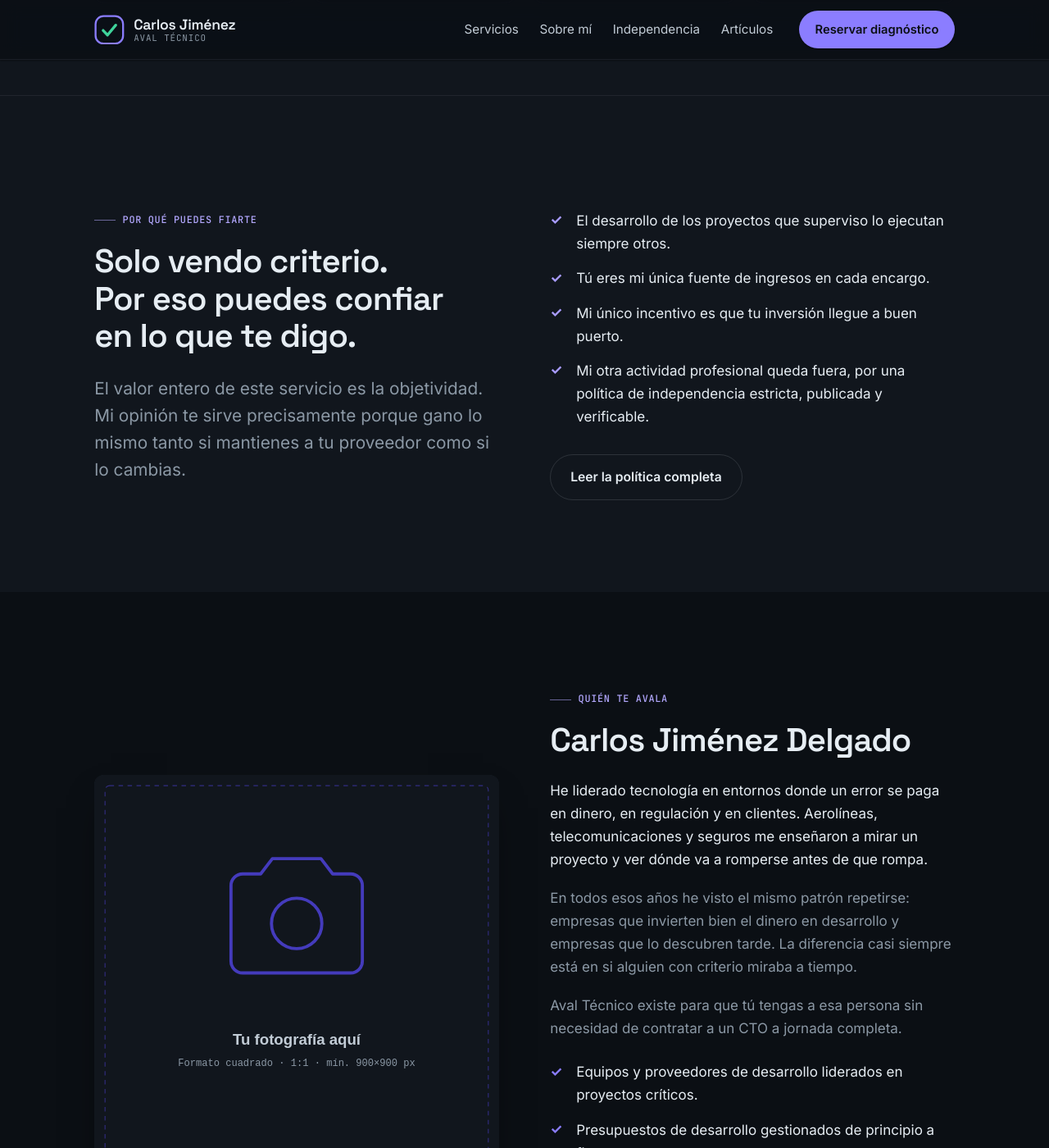
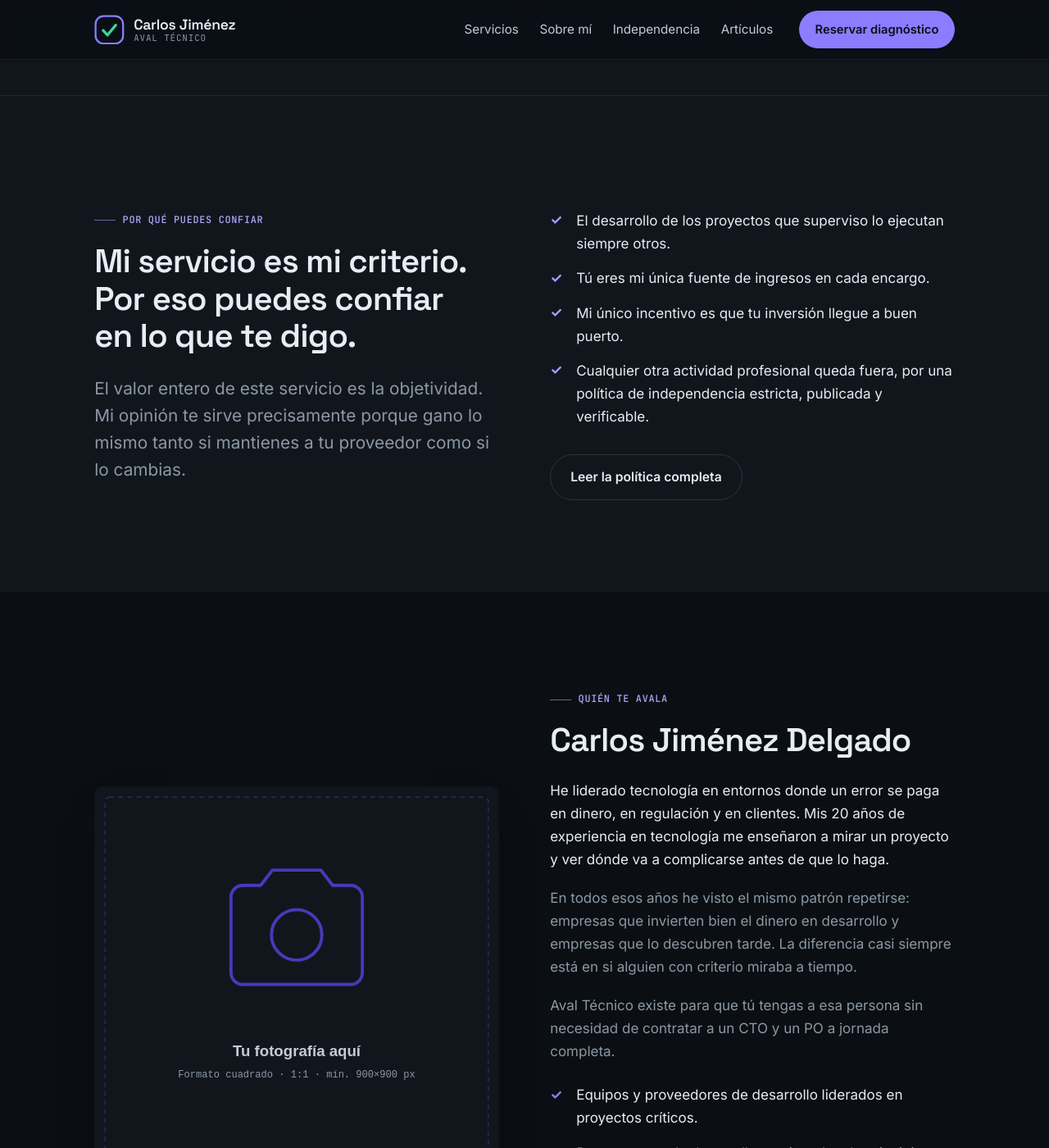
Before and after one commit to Kibarai/AvalTecnico, a Jekyll site: the page built from index.md, in a window 1280 px wide and 1400 px high, scrolled down 5173 px. Shown: the whole window at 82% size. Built offline with Jekyll 4.4.1, drawn with Linux system fonts in a browser that asks for light colours; some of the changed text lies outside the part shown.

Commit message:
Precisa el alcance del servicio y afina los textos
- «Los límites del servicio» deja de sugerir que dirijo la ejecución:
  el equipo o el proveedor construyen, y lo que aporto es priorización
  del roadmap y revisión con criterio técnico.
- La documentación se describe en plural: informes, hoja de ruta y
  seguimiento, en lugar de un único documento.
- Nueva entradilla de «Sobre mí», precios en las cabeceras de servicios,
  informe quincenal y varias correcciones de estilo y puntuación.

Co-Authored-By: Claude Opus 5 (1M context) <noreply@anthropic.com>
Claude-Session: https://claude.ai/code/session_01DVNprLRxK7Dgat3Roc2Pb8

```diff
--- a/index.md
+++ b/index.md
@@ -53,7 +53,7 @@ propuesta:
       text: "Superviso al equipo o proveedor: calidad, plazos reales frente a los prometidos, riesgos ocultos y decisiones que hipotecan el proyecto."
     - title: "Tú decides"
       text: "Te lo cuento en lenguaje de negocio, con el coste y el riesgo de cada opción, para que la decisión sea tuya y esté informada a tiempo."
-  promesa: "Que el proyecto salga perfecto depende de quien lo ejecuta. Lo que depende de mí, y eso sí te lo garantizo, es que sepas en todo momento cómo va tu inversión y puedas decidir mientras aún se puede corregir."
+  promesa: "Que el proyecto salga perfecto depende de quien lo ejecuta. Lo que yo te garantizo es que sepas en todo momento cómo va tu inversión y puedas decidir con un plan de acción mientras aún haya margen de maniobra."
 
 servicios:
   eyebrow: "Cómo trabajo"
@@ -106,14 +106,14 @@ proceso:
       text: "Decides tú: aplicar la hoja de ruta por tu cuenta o que yo continúe supervisando su ejecución."
 
 independencia:
-  eyebrow: "Por qué puedes fiarte"
-  title: "Solo vendo criterio. Por eso puedes confiar en lo que te digo."
+  eyebrow: "Por qué puedes confiar"
+  title: "Mi servicio es mi criterio. Por eso puedes confiar en lo que te digo."
   text: "El valor entero de este servicio es la objetividad. Mi opinión te sirve precisamente porque gano lo mismo tanto si mantienes a tu proveedor como si lo cambias."
   bullets:
     - item: "El desarrollo de los proyectos que superviso lo ejecutan siempre otros."
     - item: "Tú eres mi única fuente de ingresos en cada encargo."
     - item: "Mi único incentivo es que tu inversión llegue a buen puerto."
-    - item: "Mi otra actividad profesional queda fuera, por una política de independencia estricta, publicada y verificable."
+    - item: "Cualquier otra actividad profesional queda fuera, por una política de independencia estricta, publicada y verificable."
   cta_label: "Leer la política completa"
   cta_url: "/independencia/"
 
@@ -123,9 +123,9 @@ sobre:
   foto: ""
   foto_alt: "Retrato de Carlos Jiménez"
   parrafos:
-    - texto: "He liderado tecnología en entornos donde un error se paga en dinero, en regulación y en clientes. Aerolíneas, telecomunicaciones y seguros me enseñaron a mirar un proyecto y ver dónde va a romperse antes de que rompa."
+    - texto: "He liderado tecnología en entornos donde un error se paga en dinero, en regulación y en clientes. Mis 20 años de experiencia en tecnología me enseñaron a mirar un proyecto y ver dónde va a complicarse antes de que lo haga."
     - texto: "En todos esos años he visto el mismo patrón repetirse: empresas que invierten bien el dinero en desarrollo y empresas que lo descubren tarde. La diferencia casi siempre está en si alguien con criterio miraba a tiempo."
-    - texto: "Aval Técnico existe para que tú tengas a esa persona sin necesidad de contratar a un CTO a jornada completa."
+    - texto: "Aval Técnico existe para que tú tengas a esa persona sin necesidad de contratar a un CTO y un PO a jornada completa."
   hitos:
     - item: "Equipos y proveedores de desarrollo liderados en proyectos críticos."
     - item: "Presupuestos de desarrollo gestionados de principio a fin."
```
Also changed, not shown: other parts of index.md (+5 -5 lines), independencia.md (+1 -1 lines), servicios.md (+6 -6 lines), sobre-mi.md (+2 -2 lines).
